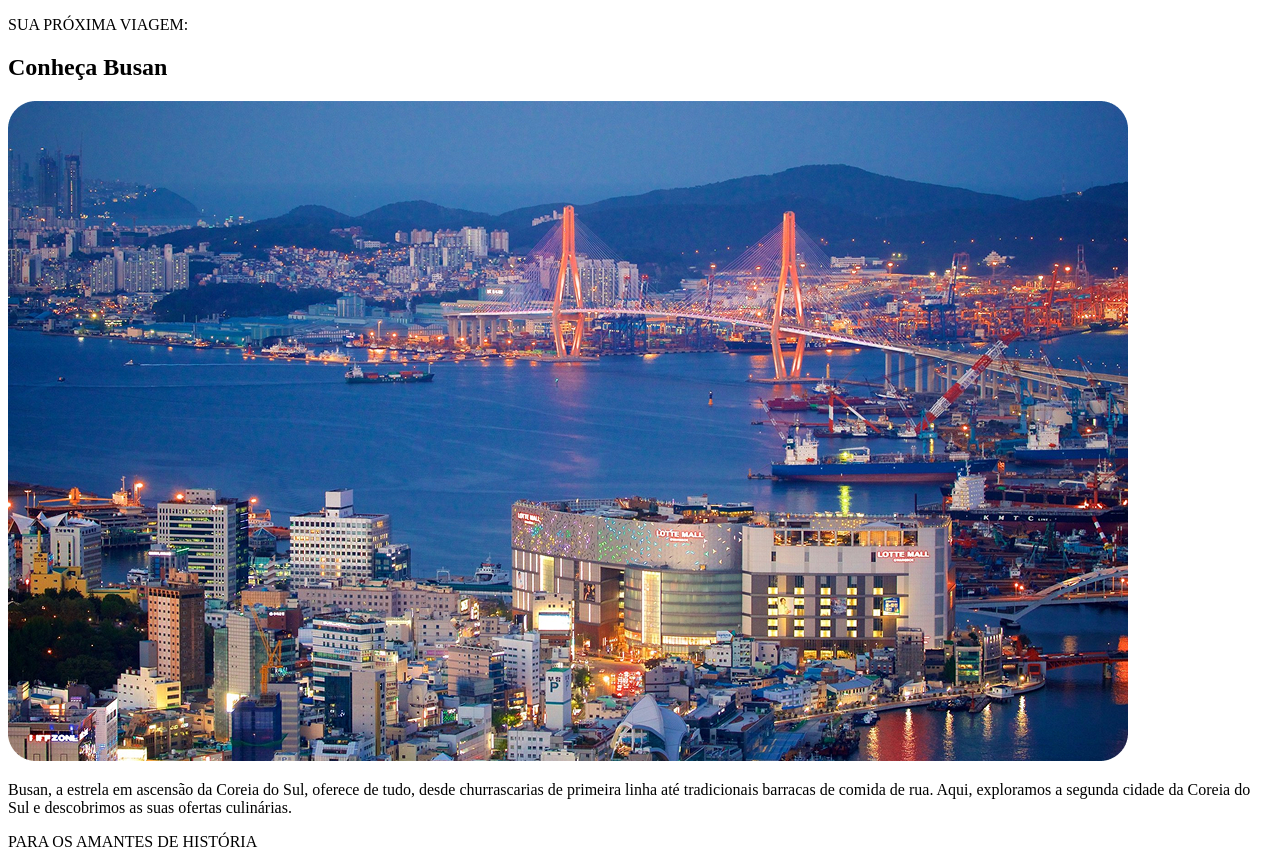
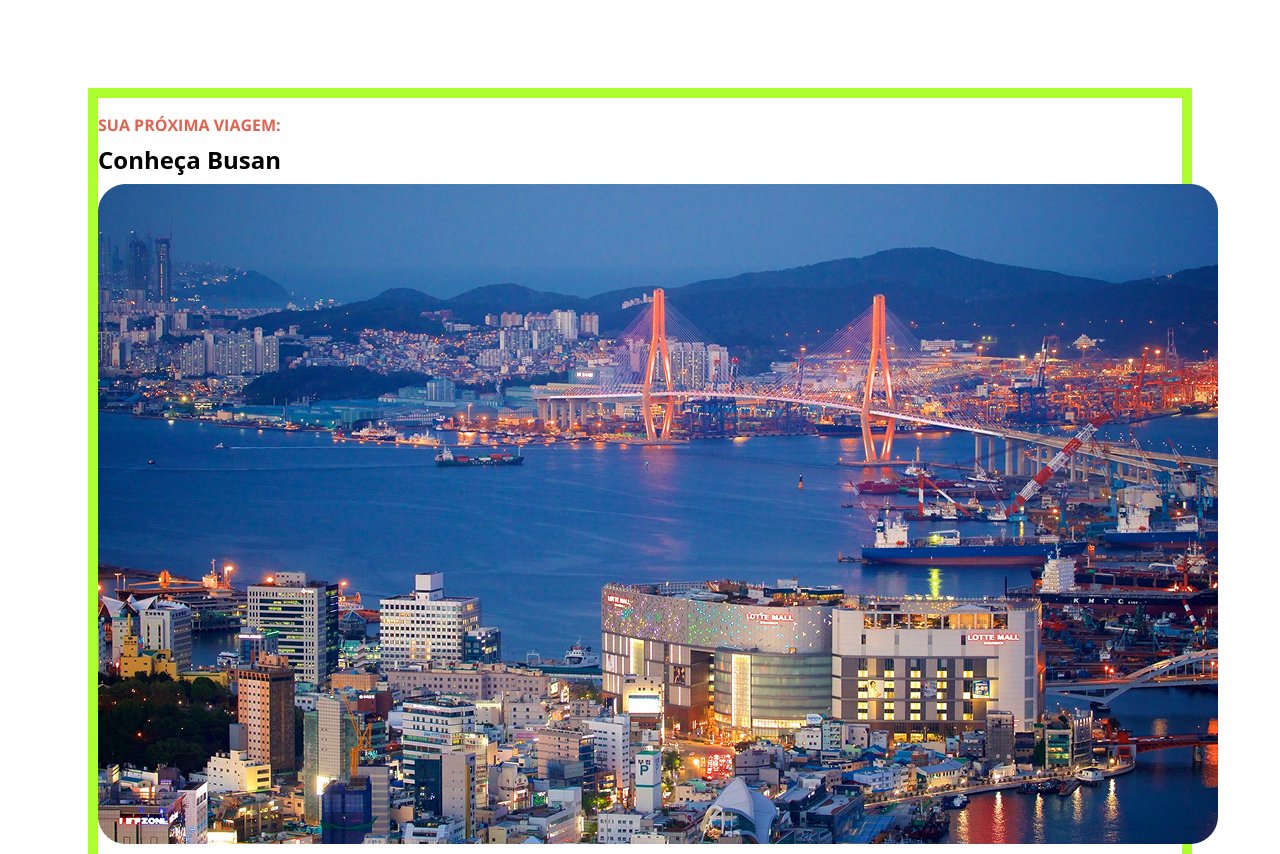
Before and after one commit to Pedriinhcf/Local-Tur-stico, a plain HTML site: page index.html in a window 1280 px wide. Shown: the top 854 px of the page. Drawn offline with nearby package versions, Linux system fonts and the light colour scheme.

Commit message:
configurando a primeira etapa do Css

```diff
--- a/index.html
+++ b/index.html
@@ -5,13 +5,16 @@
   <meta name="viewport" content="width=device-width, initial-scale=1.0">
   <title>Local Turistico</title>
   <link rel="stylesheet" href="style.css">
+  <link rel="preconnect" href="https://fonts.googleapis.com">
+<link rel="preconnect" href="https://fonts.gstatic.com" crossorigin>
+<link href="https://fonts.googleapis.com/css2?family=Open+Sans:ital,wght@0,300..800;1,300..800&display=swap" rel="stylesheet">
 </head>
 
 <body>
   <div id="container" >
     <main>
       <section class="Conheça">
-       <p>
+       <p class="headline">
         SUA PRÓXIMA VIAGEM:
        </p>
        <h1>
--- a/style.css
+++ b/style.css
@@ -0,0 +1,19 @@
+div {
+  border: 5px solid greenyellow;
+  border-width: 10px;
+  margin: 88px 80px;
+}
+
+.headline {
+  font-family: "Open Sans", sans-serif;
+  color: #E1624F;
+  font-size: 16px;
+  font-weight: bold;
+  line-height:
+}
+
+h1 {
+ line-height: 8px;
+ font-family: system-ui, -apple-system, BlinkMacSystemFont, 'Segoe UI', Roboto, Oxygen, Ubuntu, Cantarell, 'Open Sans', 'Helvetica Neue', sans-serif
+
+}
```
